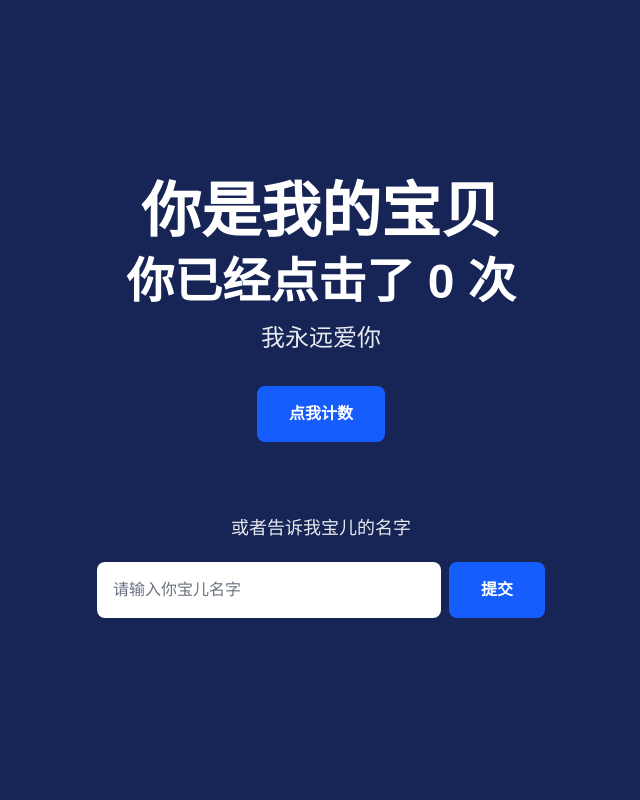
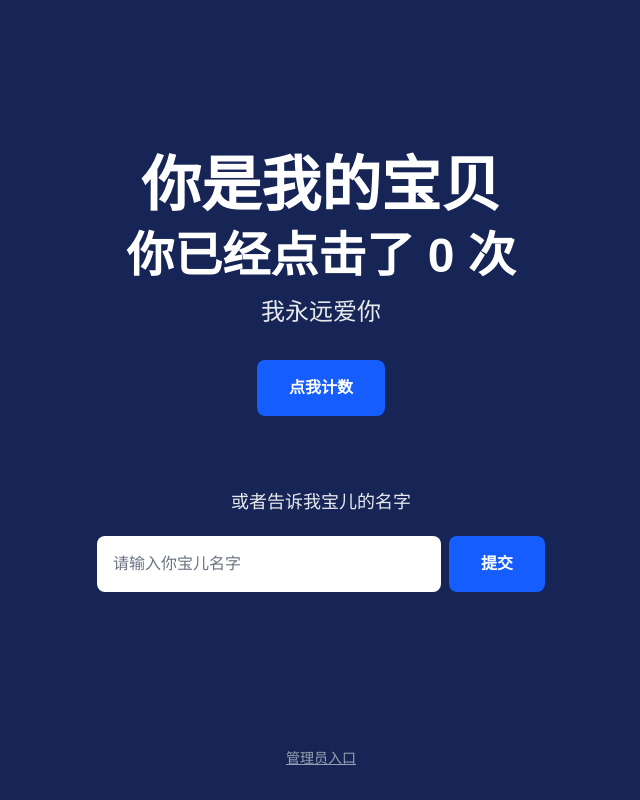
Before and after one commit to MichaelZang-yuan/Michael, a Next.js app in the folder my-next-app/: page / in a window 1280 px wide. Shown: the whole page, without its empty margins (319-959 px from the left). Built offline with nearby package versions, Linux system fonts and the light colour scheme; no server answers.

Commit message:
Week 1完成 - 添加管理入口链接

```diff
--- a/my-next-app/src/app/page.tsx
+++ b/my-next-app/src/app/page.tsx
@@ -1,6 +1,7 @@
 "use client";
 
 import { useState } from "react";
+import Link from "next/link";
 import { supabase } from "@/lib/supabase";
 
 export default function Home() {
@@ -48,7 +49,8 @@ export default function Home() {
   };
 
   return (
-    <div className="flex min-h-screen flex-col items-center justify-center gap-6 bg-blue-950 px-4 py-8 text-center sm:gap-8 sm:px-6 sm:py-12">
+    <div className="flex min-h-screen flex-col bg-blue-950">
+      <div className="flex flex-1 flex-col items-center justify-center gap-6 px-4 py-8 text-center sm:gap-8 sm:px-6 sm:py-12">
       <div className="flex flex-col items-center gap-3 sm:gap-4">
         <h1 className="text-4xl font-bold text-white sm:text-5xl md:text-6xl">
           你是我的宝贝
@@ -98,6 +100,16 @@ export default function Home() {
           </p>
         )}
       </div>
+      </div>
+
+      <div className="flex justify-center pb-8">
+        <Link
+          href="/admin"
+          className="text-sm text-gray-400 underline hover:text-white"
+        >
+          管理员入口
+        </Link>
+      </div>
     </div>
   );
 }
```
